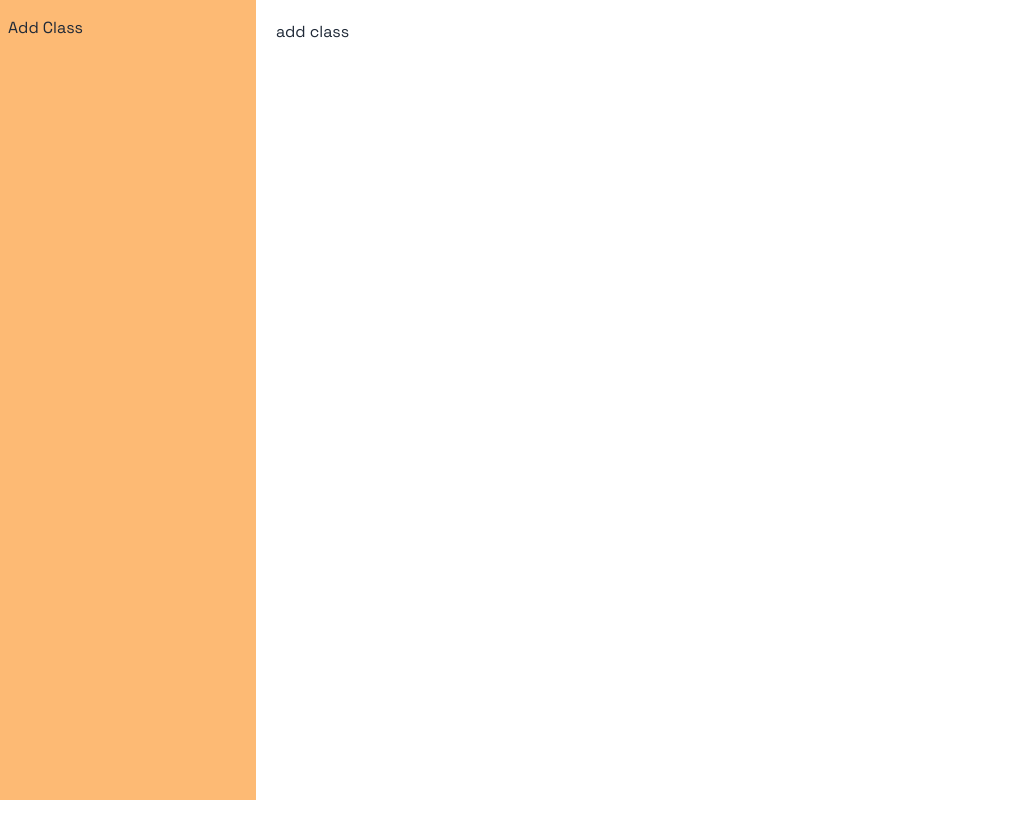
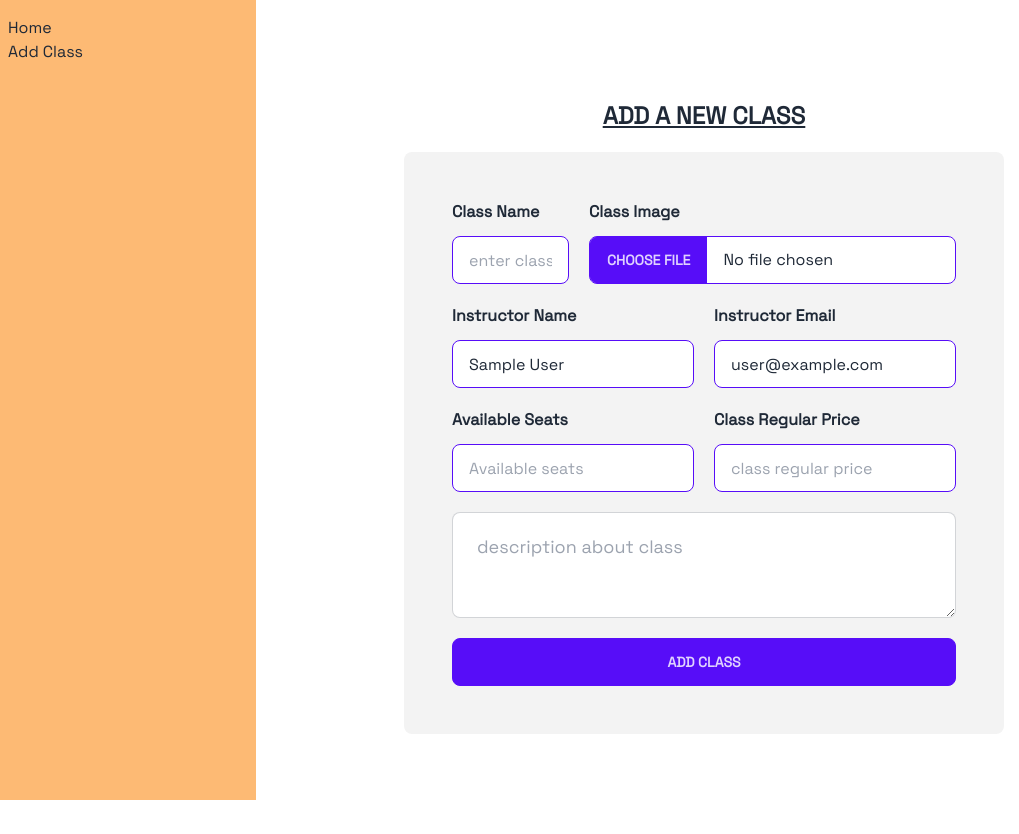
Before and after one commit to masumbillah99/foreign-summer-camp-client, a React (Vite) app: page /dashboard/addClass in a window 1280 px wide. Shown: the whole page, without its empty margins (0-1019 px from the left). Before the commit the page ends 800 px from the top, so only its background shows below. Built offline with nearby package versions, Linux system fonts and the light colour scheme; no server answers; sample sign-in values are in the browser's storage.

Commit message:
add addClass route and save in db

```diff
--- /dev/null
+++ b/src/api/class.js
@@ -0,0 +1,17 @@
+// add a new class
+export const addNewClass = async (classData) => {
+  const res = await fetch(`${import.meta.env.VITE_SERVER_URL}/classes`, {
+    method: "POST",
+    headers: { "content-type": "application/json" },
+    body: JSON.stringify(classData),
+  });
+  const data = await res.json();
+  return data;
+};
+
+// get all classes
+export const getAllClass = async () => {
+  const res = await fetch(`${import.meta.env.VITE_SERVER_URL}/classes`);
+  const data = await res.json();
+  return data;
+};
--- /dev/null
+++ b/src/api/utils.js
@@ -0,0 +1,16 @@
+/** upload image in img-bb */
+
+export const imageUpload = async (image) => {
+  const formData = new FormData();
+  formData.append("image", image);
+  const url = `https://api.imgbb.com/1/upload?key=${
+    import.meta.env.VITE_IMAGE_UPLOAD_TOKEN
+  }`;
+
+  const response = await fetch(url, {
+    method: "POST",
+    body: formData,
+  });
+  const data = await response.json();
+  return data;
+};
--- a/src/components/Loader.jsx
+++ b/src/components/Loader.jsx
@@ -12,6 +12,9 @@ const Loader = () => {
     "
     >
       <HashLoader size={100} color="red" />
+      <h1 className="text-bold text-2xl uppercase mt-10">
+        wait for connection..........
+      </h1>
     </div>
   );
 };
--- a/src/layouts/DashboardLayout.jsx
+++ b/src/layouts/DashboardLayout.jsx
@@ -5,7 +5,7 @@ const DashboardLayout = () => {
   return (
     <div className="relative min-h-screen md:flex">
       <Sidebar />
-      <div className="flex-1 md:ml-64">
+      <div className="flex-1 md:ml-64 lg:ml-96 lg:mr-64">
         <div className="p-5">
           <Outlet />
         </div>
--- a/src/pages/Dashboard/AddClass/AddClass.jsx
+++ b/src/pages/Dashboard/AddClass/AddClass.jsx
@@ -1,9 +1,37 @@
-import React from "react";
+import { addNewClass } from "../../../api/class";
+import { imageUpload } from "../../../api/utils";
+import AddClassForm from "./AddClassForm";
 
 const AddClass = () => {
+  const handleAddClass = (data, e) => {
+    const photo = data.image[0];
+    // upload image
+    imageUpload(photo).then((imgData) => {
+      const classData = {
+        name: data.name,
+        image: imgData.data.display_url,
+        instructor_name: data.instructor_name,
+        email: data.email,
+        price: parseFloat(data.price),
+        available_seat: parseFloat(data.available_seat),
+        description: data.description,
+      };
+      // post class data to server
+      addNewClass(classData)
+        .then((result) => {
+          console.log(result);
+          e.target.reset();
+        })
+        .catch((err) => console.log(err));
+    });
+  };
+
   return (
-    <div>
-      <h3>add class</h3>
+    <div className="my-20">
+      <h1 className="font-bold text-2xl mb-5 text-center uppercase underline">
+        add a new class
+      </h1>
+      <AddClassForm handleAddClass={handleAddClass} />
     </div>
   );
 };
--- /dev/null
+++ b/src/pages/Dashboard/AddClass/AddClassForm.jsx
@@ -0,0 +1,91 @@
+import { useForm } from "react-hook-form";
+import useAuth from "../../../hooks/useAuth";
+
+const AddClassForm = ({ handleAddClass }) => {
+  const { register, handleSubmit } = useForm();
+  const { user } = useAuth();
+
+  return (
+    <div>
+      <form
+        onSubmit={handleSubmit(handleAddClass)}
+        className="bg-[#F3F3F3] p-12 rounded-lg mx-2 md:mx-5 lg:mx-0"
+      >
+        <div className="flex flex-col lg:flex-row gap-5 mb-5">
+          <div className="form-control w-full">
+            <label className="font-semibold mb-3">Class Name</label>
+            <input
+              type="text"
+              {...register("name")}
+              className="input input-bordered input-primary focus:outline-none w-full"
+              placeholder="enter class name"
+            />
+          </div>
+          <div className="form-control w-full">
+            <label className="font-semibold mb-3">Class Image</label>
+            <input
+              type="file"
+              {...register("image")}
+              className="file-input file-input-bordered file-input-primary focus:outline-none"
+            />
+          </div>
+        </div>
+        <div className="flex flex-col lg:flex-row gap-5 mb-5">
+          <div className="form-control w-full">
+            <label className="font-semibold mb-3">Instructor Name</label>
+            <input
+              {...register("instructor_name")}
+              className="input input-bordered input-primary focus:outline-none w-full"
+              defaultValue={user?.displayName}
+              readOnly
+            />
+          </div>
+          <div className="form-control w-full">
+            <label className="font-semibold mb-3">Instructor Email</label>
+            <input
+              type="email"
+              {...register("email")}
+              className="input input-bordered input-primary focus:outline-none w-full"
+              defaultValue={user?.email}
+              readOnly
+            />
+          </div>
+        </div>
+        <div className="flex flex-col lg:flex-row gap-5 mb-5">
+          <div className="form-control w-full">
+            <label className="font-semibold mb-3">Available Seats</label>
+            <input
+              type="number"
+              {...register("available_seat")}
+              className="input input-bordered input-primary focus:outline-none w-full"
+              placeholder="Available seats"
+            />
+          </div>
+          <div className="form-control w-full">
+            <label className="font-semibold mb-3">Class Regular Price</label>
+            <input
+              type="number"
+              {...register("price")}
+              className="input input-bordered input-primary focus:outline-none w-full"
+              placeholder="class regular price"
+            />
+          </div>
+        </div>
+        <div className="form-control">
+          <textarea
+            {...register("description")}
+            placeholder="description about class"
+            className="textarea textarea-bordered textarea-lg w-full focus:outline-none mb-5"
+          ></textarea>
+        </div>
+        <input
+          type="submit"
+          className="btn btn-primary w-full"
+          value="Add Class"
+        />
+      </form>
+    </div>
+  );
+};
+
+export default AddClassForm;
--- a/src/pages/Dashboard/Sidebar/Sidebar.jsx
+++ b/src/pages/Dashboard/Sidebar/Sidebar.jsx
@@ -21,7 +21,9 @@ const Sidebar = () => {
       {/* Small Screen Navbar */}
       <div className="bg-gray-100 text-gray-800 flex justify-between md:hidden">
         <div>
-          <div className="block cursor-pointer p-4 font-bold">avc</div>
+          <div className="block cursor-pointer p-4 font-bold">
+            Learn_Do School
+          </div>
         </div>
 
         <button
@@ -35,11 +37,11 @@ const Sidebar = () => {
       <div
         className={`z-10 md:fixed flex flex-col justify-between overflow-x-hidden bg-orange-300 w-64 space-y-6 px-2 py-4 absolute inset-y-0 left-0 transform ${
           isActive && "-translate-x-full"
-        }  md:translate-x-0  transition duration-200 ease-in-out`}
+        }  md:translate-x-0 transition duration-200 ease-in-out`}
       >
         <div>
+          <Link to="/">Home</Link> <br />
           <Link to="/dashboard/addClass">Add Class</Link>
-
           {/* Nav Items */}
           {/* <div className='flex flex-col justify-between flex-1 mt-6'>
             <nav>
--- a/src/pages/Home/PopularClasses/PopularClasses.jsx
+++ b/src/pages/Home/PopularClasses/PopularClasses.jsx
@@ -1,16 +1,15 @@
 import { useEffect } from "react";
 import { useState } from "react";
+import { getAllClass } from "../../../api/class";
 import PopularClassesDetails from "./PopularClassesDetails";
 
 const PopularClasses = () => {
   const [classes, setClasses] = useState([]);
 
   useEffect(() => {
-    fetch(`${import.meta.env.VITE_SERVER_URL}/popularClasses`)
-      .then((res) => res.json())
-      .then((data) => {
-        setClasses(data);
-      });
+    getAllClass().then((data) => {
+      setClasses(data);
+    });
   }, []);
 
   return (
--- a/src/pages/Home/PopularClasses/PopularClassesDetails.jsx
+++ b/src/pages/Home/PopularClasses/PopularClassesDetails.jsx
@@ -1,8 +1,8 @@
 import { FaUsers } from "react-icons/fa";
 
 const PopularClassesDetails = ({ classDetails }) => {
-  const { image, instructor_name, course_name, seats, price } = classDetails;
-
+  const { image, instructor_name, name, available_seat, price, description } =
+    classDetails;
   return (
     <>
       <div className="card w-96 bg-base-100 shadow-xl">
@@ -10,20 +10,26 @@ const PopularClassesDetails = ({ classDetails }) => {
           <img src={image} alt="image" />
         </figure>
         <div className="card-body">
-          <h2 className="card-title text-2xl">{course_name}</h2>
+          <h2 className="card-title text-2xl">{name}</h2>
           <h1 className="text-md font-semibold">
             Instructor: {instructor_name}
           </h1>
-          <p>
-            Lorem, ipsum dolor sit amet consectetur adipisicing elit. Atque
-            ullam ea pariatur perspiciatis officia. Nobis!
-          </p>
+          <>
+            {description ? (
+              description
+            ) : (
+              <p>
+                Lorem, ipsum dolor sit amet consectetur adipisicing elit. Atque
+                ullam ea pariatur perspiciatis officia. Nobis!
+              </p>
+            )}
+          </>
           <div className="card-actions">
             <div className="text-xl text-primary">${price}</div>
             <div className="flex items-center ms-auto">
               <FaUsers />
               <span className="text-bold text-xl text-primary mx-1">
-                {seats} seats
+                {available_seat} seats
               </span>
             </div>
           </div>
```
Also changed, not shown: public/classes.json (added, +50 -0 lines).
